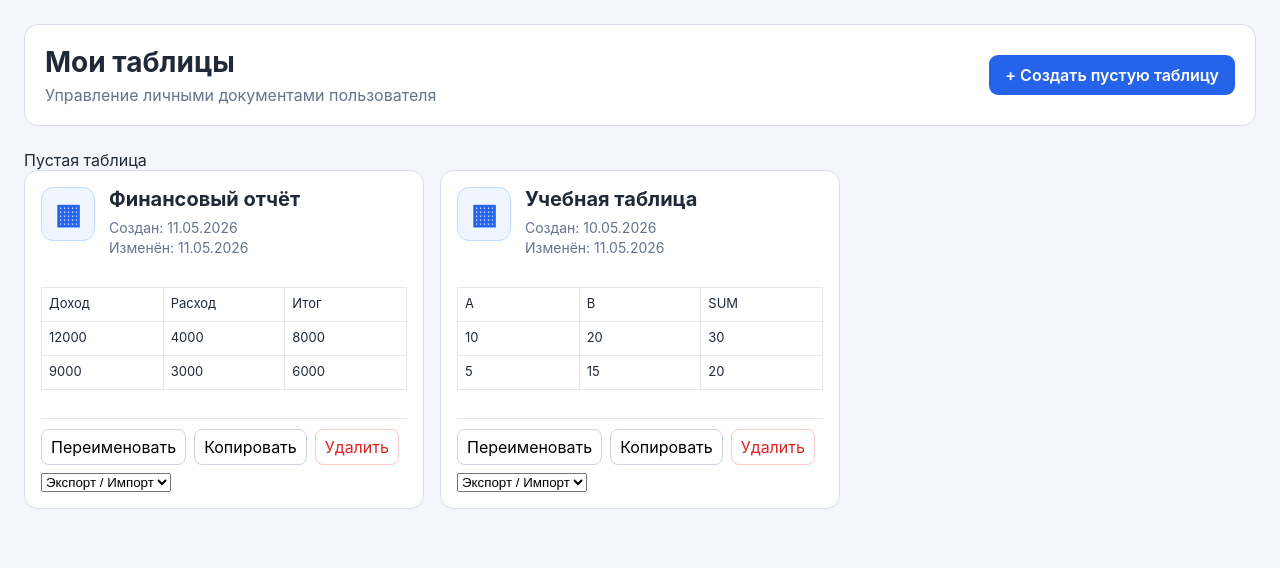
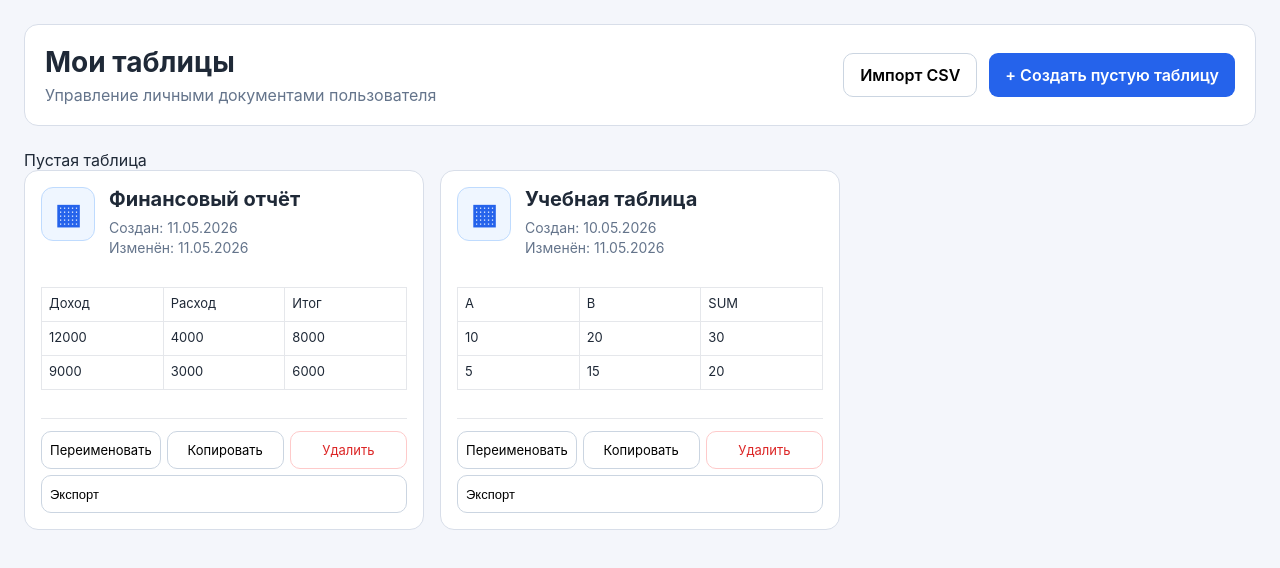
Before and after one commit to Xoxol22/ShkadunSemen, a React (Vite) app: page / in a window 1280 px wide. Shown: the top 568 px of the page. Built offline with nearby package versions, Linux system fonts and the light colour scheme.

Commit message:
импорт/экспорт

```diff
--- /dev/null
+++ b/src/itogzd/features/documents/exportImport.ts
@@ -0,0 +1,70 @@
+import type { CellData } from '../../types';
+
+export function exportCellsToCsv(cells: Record<string, CellData>) {
+  const maxRow = getMaxRow(cells);
+  const maxCol = getMaxCol(cells);
+
+  const rows: string[] = [];
+
+  for (let row = 0; row <= maxRow; row++) {
+    const values: string[] = [];
+
+    for (let col = 0; col <= maxCol; col++) {
+      const cell = cells[`${row}:${col}`];
+      values.push(escapeCsvValue(String(cell?.raw ?? '')));
+    }
+
+    rows.push(values.join(','));
+  }
+
+  downloadFile('spreadsheet.csv', rows.join('\n'), 'text/csv;charset=utf-8');
+}
+
+export function exportCellsToJson(cells: Record<string, CellData>) {
+  downloadFile(
+    'spreadsheet.json',
+    JSON.stringify(cells, null, 2),
+    'application/json;charset=utf-8',
+  );
+}
+
+export function parseCsv(text: string): string[][] {
+  return text
+    .split(/\r?\n/)
+    .filter((row) => row.trim() !== '')
+    .map((row) => row.split(',').map((cell) => cell.trim()));
+}
+
+function getMaxRow(cells: Record<string, CellData>) {
+  return Math.max(
+    0,
+    ...Object.keys(cells).map((key) => Number(key.split(':')[0])),
+  );
+}
+
+function getMaxCol(cells: Record<string, CellData>) {
+  return Math.max(
+    0,
+    ...Object.keys(cells).map((key) => Number(key.split(':')[1])),
+  );
+}
+
+function escapeCsvValue(value: string) {
+  if (value.includes(',') || value.includes('"') || value.includes('\n')) {
+    return `"${value.replace(/"/g, '""')}"`;
+  }
+
+  return value;
+}
+
+function downloadFile(filename: string, content: string, mimeType: string) {
+  const blob = new Blob([content], { type: mimeType });
+  const url = URL.createObjectURL(blob);
+
+  const link = document.createElement('a');
+  link.href = url;
+  link.download = filename;
+  link.click();
+
+  URL.revokeObjectURL(url);
+}
--- a/src/itogzd/features/spreadsheet/DocumentsPage.tsx
+++ b/src/itogzd/features/spreadsheet/DocumentsPage.tsx
@@ -1,5 +1,6 @@
 import { useEffect, useState } from 'react';
 import { loadSavedDocument } from '../documents/mockDocumentsApi';
+import { exportCellsToCsv, exportCellsToJson, parseCsv } from '../documents/exportImport';
 
 
 type DocumentItem = {
@@ -18,6 +19,7 @@ type DocumentsPageProps = {
     preview: string[][];
   }) => void;
 };
+
 
 export function DocumentsPage({ onOpenDocument }: DocumentsPageProps) {
 
@@ -71,6 +73,90 @@ export function DocumentsPage({ onOpenDocument }: DocumentsPageProps) {
     }
     loadDocuments();
     }, []);
+
+    function getDocumentCells(document: DocumentItem) {
+  const savedDocument = loadSavedDocument(document.id);
+
+  if (savedDocument?.cells) {
+    return savedDocument.cells;
+  }
+
+  const cells: Record<string, { raw: string; computed: string; type: 'string' }> = {};
+
+  document.preview.forEach((row, rowIndex) => {
+    row.forEach((value, colIndex) => {
+      cells[`${rowIndex}:${colIndex}`] = {
+        raw: value,
+        computed: value,
+        type: 'string',
+      };
+    });
+  });
+
+  return cells;
+}
+
+function importCsvToDocument(documentId: string, file: File, title?: string) {
+    const reader = new FileReader();
+
+    reader.onload = () => {
+        const text = String(reader.result ?? '');
+        const rows = parseCsv(text);
+
+        const date = new Date().toLocaleDateString('ru-RU');
+
+        const preview = rows.slice(0, 3).map((row) => row.slice(0, 3));
+
+        const cells: Record<string, { raw: string; computed: string; type: 'string' }> = {};
+
+        rows.forEach((row, rowIndex) => {
+        row.forEach((value, colIndex) => {
+            cells[`${rowIndex}:${colIndex}`] = {
+            raw: value,
+            computed: value,
+            type: 'string',
+            };
+        });
+        });
+
+        localStorage.setItem(
+        `document:${documentId}`,
+        JSON.stringify({
+            cells,
+            updatedAt: new Date().toISOString(),
+        }),
+        );
+
+        setDocuments((currentDocuments) => {
+        const exists = currentDocuments.some((document) => document.id === documentId);
+
+        if (exists) {
+            return currentDocuments.map((document) =>
+            document.id === documentId
+                ? {
+                    ...document,
+                    preview,
+                    updatedAt: date,
+                }
+                : document,
+            );
+        }
+
+        return [
+            ...currentDocuments,
+            {
+            id: documentId,
+            title: title ?? 'Импортированная таблица',
+            createdAt: date,
+            updatedAt: date,
+            preview,
+            },
+        ];
+        });
+    };
+
+    reader.readAsText(file);
+    }
 
     function startRename(documentId: string, currentTitle: string) {
     setEditingId(documentId);
@@ -141,6 +227,32 @@ export function DocumentsPage({ onOpenDocument }: DocumentsPageProps) {
           <p>Управление личными документами пользователя</p>
         </div>
 
+        <div className="documentsHeaderActions">
+            <button
+                className="importHeaderButton"
+                onClick={() => {
+                const input = window.document.createElement('input');
+
+                input.type = 'file';
+                input.accept = '.csv,text/csv';
+
+                input.onchange = (changeEvent: Event) => {
+                    const file = (changeEvent.target as HTMLInputElement).files?.[0];
+
+                    if (file) {
+                        const documentId = crypto.randomUUID();
+                        const title = file.name.replace(/\.csv$/i, '');
+
+                        importCsvToDocument(documentId, file, title);
+                    }
+                };
+
+                input.click();
+                }}
+            >
+                Импорт CSV
+            </button>
+
             <button
             className="primaryButton"
             onClick={() => {
@@ -149,6 +261,7 @@ export function DocumentsPage({ onOpenDocument }: DocumentsPageProps) {
             >
             + Создать пустую таблицу
             </button>
+        </div>
       </header>
 
       <section className="newDocumentSection">
@@ -263,13 +376,33 @@ export function DocumentsPage({ onOpenDocument }: DocumentsPageProps) {
                     Удалить
                     </button>
 
-                <select defaultValue="">
+                <select
+                    defaultValue=""
+                    onClick={(event) => event.stopPropagation()}
+                    onChange={(event) => {
+                        const action = event.target.value;
+
+                        if (action === 'csv') {
+                        exportCellsToCsv(getDocumentCells(document));
+                        }
+
+                        if (action === 'json') {
+                        exportCellsToJson(getDocumentCells(document));
+                        }
+                        event.target.value = '';
+                    }}
+                    >
                     <option value="" disabled>
-                    Экспорт / Импорт
+                        Экспорт
                     </option>
-                <option value="csv">Экспорт в CSV</option>
-                <option value="json">Экспорт в JSON</option>
-                <option value="import-csv">Импорт CSV</option>
+
+                    <option value="csv">
+                        Экспорт в CSV
+                    </option>
+
+                    <option value="json">
+                        Экспорт в JSON
+                    </option>
                 </select>
             </div>
             </article>
--- a/src/itogzd/features/spreadsheet/SpreadsheetPage.tsx
+++ b/src/itogzd/features/spreadsheet/SpreadsheetPage.tsx
@@ -141,7 +141,7 @@ export function SpreadsheetPage({
       } catch {
         setSaveStatus('error');
       }
-    }, 60000);
+    }, 500);
 
     return () => {
       if (saveTimerRef.current) {
--- a/src/itogzd/styles.css
+++ b/src/itogzd/styles.css
@@ -266,9 +266,10 @@ input {
   }
 
   .documentsHeader {
-  display: flex;
-  justify-content: space-between;
+    display: grid;
+    grid-template-columns: 1fr auto;
     align-items: center;
+    gap: 24px;
     margin-bottom: 24px;
     padding: 20px;
     background: white;
@@ -347,69 +348,6 @@ input {
     font-size: 14px;
   }
 
-.documentActions {
-  grid-column: 1 / -1;
-  display: flex;
-  flex-wrap: wrap;
-  gap: 8px;
-  padding-top: 10px;
-  border-top: 1px solid #e5e7eb;
-}
-
-.documentActions button,
-
-.documentActions button:hover,
-.documentActions select:hover {
-  background: #f8fafc;
-}
-
-.documentActions .dangerButton {
-  color: #dc2626;
-  border-color: #fecaca;
-}
-
-.documentCardHeader {
-  display: flex;
-  justify-content: space-between;
-  gap: 12px;
-  margin-bottom: 14px;
-}
-
-.documentCard h2 {
-  margin: 0 0 8px;
-  font-size: 20px;
-}
-
-.documentCard p {
-  margin: 3px 0;
-  color: #64748b;
-  font-size: 14px;
-}
-
-.documentActions {
-  display: flex;
-  flex-wrap: wrap;
-  gap: 8px;
-}
-
-.documentActions button {
-  border: 1px solid #cbd5e1;
-  background: white;
-  padding: 7px 9px;
-  border-radius: 8px;
-  cursor: pointer;
-}
-
-.documentActions button:hover {
-  background: #f8fafc;
-}
-
-.documentActions .dangerButton {
-  color: #dc2626;
-  border-color: #fecaca;
-}
-
-
   .previewTable {
     grid-column: 1 / -1;
     display: grid;
@@ -487,3 +425,78 @@ input {
     font-weight: 700;
     color: #0f172a;
   }
+
+  .documentActions {
+    grid-column: 1 / -1;
+    display: grid;
+    grid-template-columns: repeat(3, 1fr);
+    gap: 6px;
+    padding-top: 12px;
+    border-top: 1px solid #e5e7eb;
+  }
+
+  .documentActions button,
+  .documentActions select {
+    width: 100%;
+    min-height: 38px;
+    padding: 6px 8px;
+
+    font-size: 13px;
+
+    appearance: none;
+    outline: none;
+
+    border: 1px solid #cbd5e1;
+    border-radius: 10px;
+
+    background: white;
+
+    cursor: pointer;
+
+    transition:
+      background 0.15s,
+      border-color 0.15s;
+  }
+
+  .documentActions button:hover,
+  .documentActions select:hover {
+    background: #f8fafc;
+    border-color: #93c5fd;
+  }
+
+  .documentActions .dangerButton {
+    color: #dc2626;
+    border-color: #fecaca;
+  }
+
+  .documentActions select {
+    grid-column: 1 / -1;
+  }
+
+  .documentsHeaderActions {
+    display: flex;
+    align-items: center;
+    justify-content: flex-end;
+    gap: 12px;
+  }
+
+  .importHeaderButton {
+    border: 1px solid #cbd5e1;
+    background: white;
+    padding: 10px 16px;
+    border-radius: 10px;
+    cursor: pointer;
+    font-weight: 600;
+    transition:
+      background 0.15s,
+      border-color 0.15s;
+  }
+
+  .importHeaderButton:hover {
+    background: #f8fafc;
+    border-color: #93c5fd;
+  }
+  .documentsHeaderActions button {
+    min-height: 44px;
+    white-space: nowrap;
+  }
```
Lines whose indentation alone changed are shown as unchanged.
